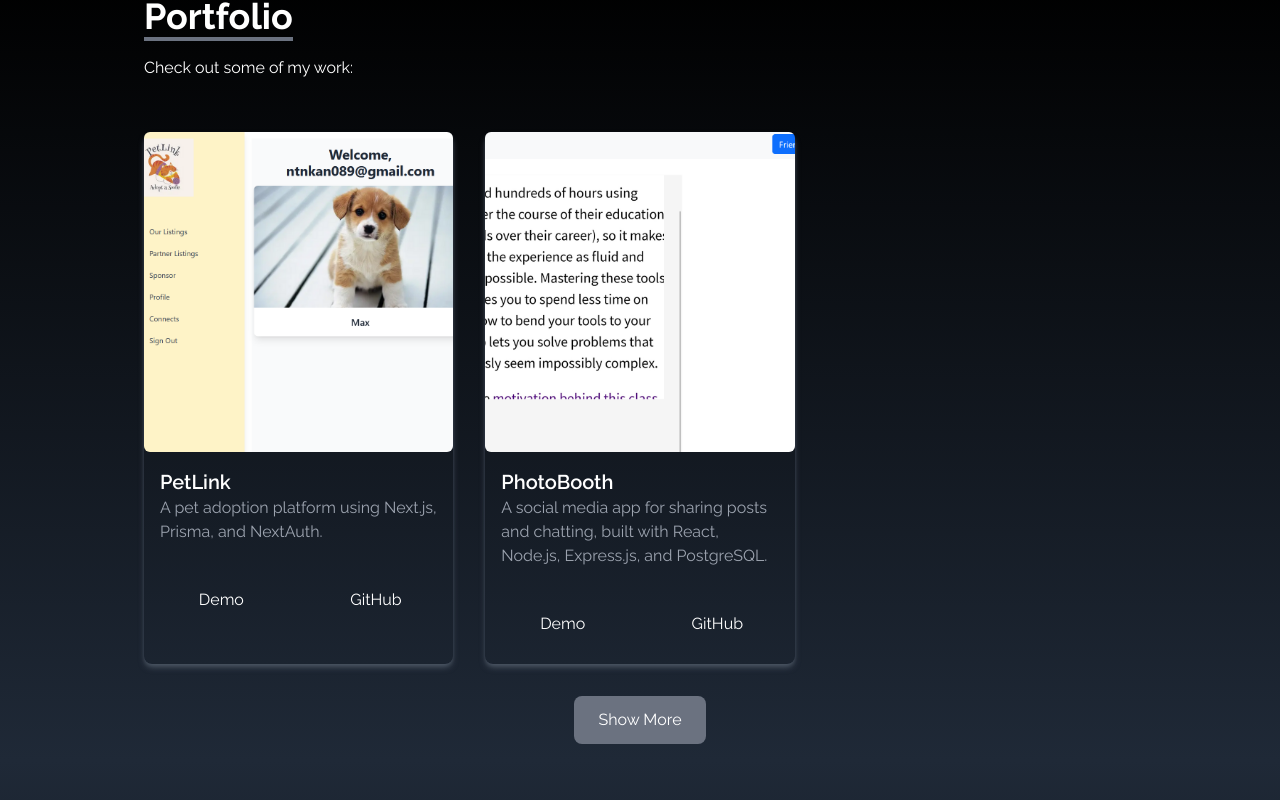
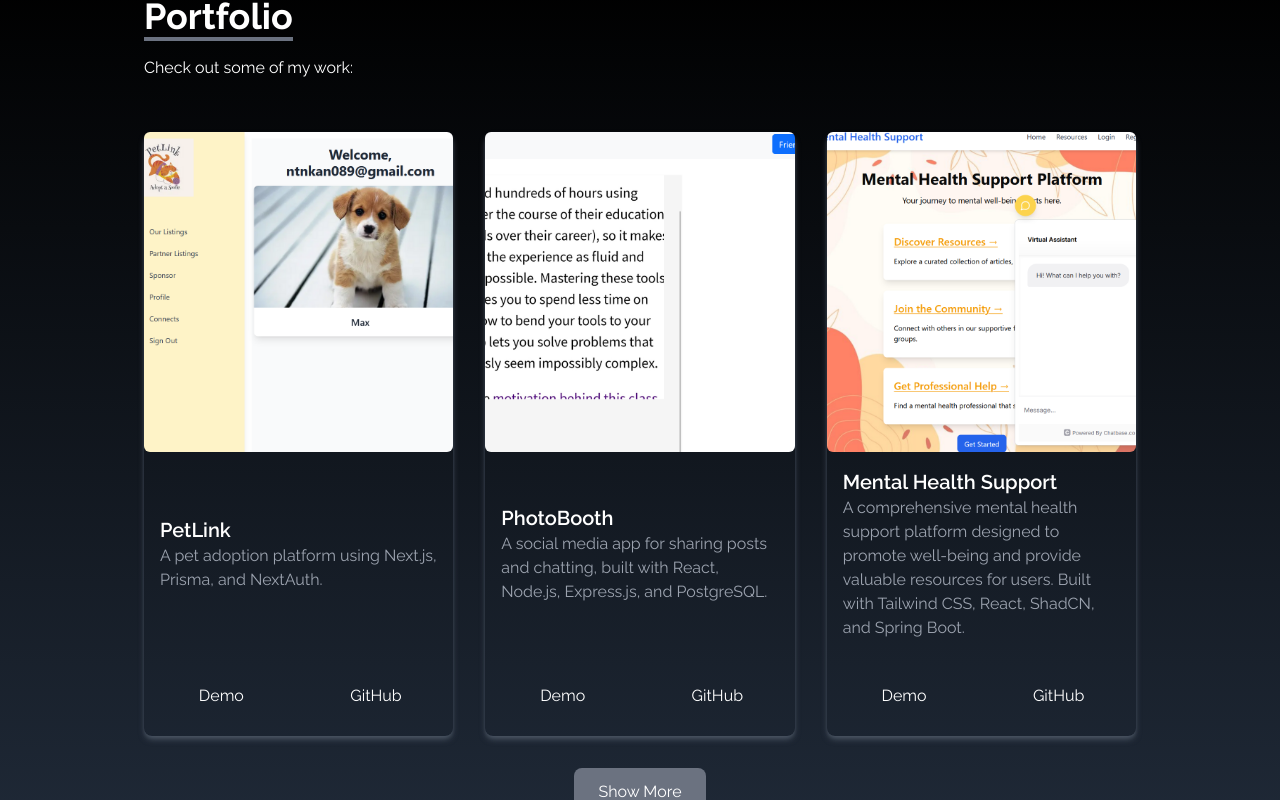
Before and after one commit to ntnkan089/portfolio, a React (Create React App) app: page / in a window 1280 px wide. Shown: the part 1620-2420 px from the top of the page. Built offline with nearby package versions, Linux system fonts and the light colour scheme.

Commit message:
final v .

```diff
--- a/src/components/Experience.js
+++ b/src/components/Experience.js
@@ -1,5 +1,7 @@
 import React from 'react'
-import { FaHtml5, FaReact, FaCss3Alt, FaNodeJs, FaJava, FaPython } from 'react-icons/fa'
+import { FaHtml5, FaReact, FaCss3Alt, FaNodeJs, FaJava, FaPython, F } from 'react-icons/fa'
+import { SiSpringboot, SiTypescript  } from "react-icons/si";
+
 import { SiTailwindcss, SiJavascript, SiMongodb, SiPostgresql, SiNextdotjs, SiExpress } from 'react-icons/si'
 
 const Experience = () => {
@@ -44,7 +46,13 @@ const Experience = () => {
 
         {
             id: 12, icon: <FaPython size={40} />, a: "Python", style: 'shadow-yellow-500'
-        }
+        },
+        {
+            id: 31, icon: <SiSpringboot size={40} />, a: "Spring Boot", style: 'shadow-green-300'
+        },
+        {
+            id: 81, icon: <SiTypescript size={40} />, a: "TypeScript", style: 'shadow-blue-500'
+        },
     ]
 
     return (
--- a/src/components/Footer.js
+++ b/src/components/Footer.js
@@ -34,7 +34,7 @@ const SocialLink = () => {
       href: "mailto:ntnkan098@gmail.com",
     },
     {
-      id: 4,
+      id: 8,
       child: (
         <>
           Resume <BsFillPersonLinesFill size={25} />
--- a/src/components/Portfolio.js
+++ b/src/components/Portfolio.js
@@ -5,7 +5,10 @@ import photoboothImg from '../assets/portfolio/photobooth.png';
 import a0 from '../assets/portfolio/Screenshot 2024-01-18 105635.jpg';
 import blog from '../assets/portfolio/blog.png';
 
+import enta from '../assets/portfolio/enta.png';
+
 import list from '../assets/list.png';
+import ches from '../assets/portfolio/ches.png';
 const Portfolio = () => {
   const [showMore, setShowMore] = useState(false);
 
@@ -26,6 +29,14 @@ const Portfolio = () => {
       github: 'https://github.com/ntnkan089/photobooth',
       title: 'PhotoBooth',
       description: 'A social media app for sharing posts and chatting, built with React, Node.js, Express.js, and PostgreSQL.'
+    },
+    {
+      id: 3,
+      src: enta,
+      demo: 'https://mental-health-s.vercel.app/',
+      github: 'https://github.com/ntnkan089/mental-health-s',
+      title: 'Mental Health Support',
+      description: 'A comprehensive mental health support platform designed to promote well-being and provide valuable resources for users. Built with Tailwind CSS, React, ShadCN, and Spring Boot.'
     }
   ];
 
@@ -39,7 +50,7 @@ const Portfolio = () => {
       description: 'A web app for tracking expenses and managing personal finances.',
     },
     {
-      id: 4,
+      id: 8,
       src: blog,
       demo: 'https://cerulean-buttercream-616495.netlify.app/',
       github: 'https://github.com/ntnkan089/react-blog',
@@ -54,6 +65,14 @@ const Portfolio = () => {
       title: 'React To-Do List',
       description: 'A task management app built with React for creating and organizing to-do lists.',
     },
+    {
+      id: 18,
+      src: ches,
+      demo: 'https://github.com/cs100/final-project-cs100-dream-team',
+      github: 'https://github.com/cs100/final-project-cs100-dream-team',
+      title: 'Chess App',
+      description: 'A Chess App for class project, built using C++ and raylib.',
+    },
   ];
 
   return (
@@ -66,7 +85,7 @@ const Portfolio = () => {
 
         <div className="grid sm:grid-cols-2 md:grid-cols-3 gap-8 px-12 sm:px-0">
           {portfolios.map((portfolio) => (
-            <div key={portfolio.id} className="shadow-md shadow-gray-600 rounded-lg">
+            <div key={portfolio.id} className="shadow-md shadow-gray-600 rounded-lg flex flex-col justify-between">
               <div className="w-full h-80">
                 <img
                   src={portfolio.src}
@@ -100,7 +119,7 @@ const Portfolio = () => {
 
             <div className="grid sm:grid-cols-2 md:grid-cols-3 gap-8 px-12 sm:px-0">
               {hiddenPortfolios.map((portfolio) => (
-                <div key={portfolio.id} className="shadow-md shadow-gray-600 rounded-lg">
+                <div key={portfolio.id} className="shadow-md shadow-gray-600 rounded-lg flex flex-col justify-between">
                   <div className="w-full h-80">
                     <img
                       src={portfolio.src}
--- a/src/components/SocialLink.js
+++ b/src/components/SocialLink.js
@@ -28,7 +28,7 @@ const SocialLink = () => {
 
         {id:5, child:(
             <>
-                resume
+                Resume
                 <BsFillPersonLinesFill size={30}/>
             </>
         ), href: "/Nhan-Nguyen_Resume.pdf",style: 'rounded-br-md',
@@ -59,4 +59,5 @@ const SocialLink = () => {
   )
 }
 
+
 export default SocialLink
```
Also changed, not shown: src/assets/portfolio/ches.png (added), src/assets/portfolio/enta.png (added).
